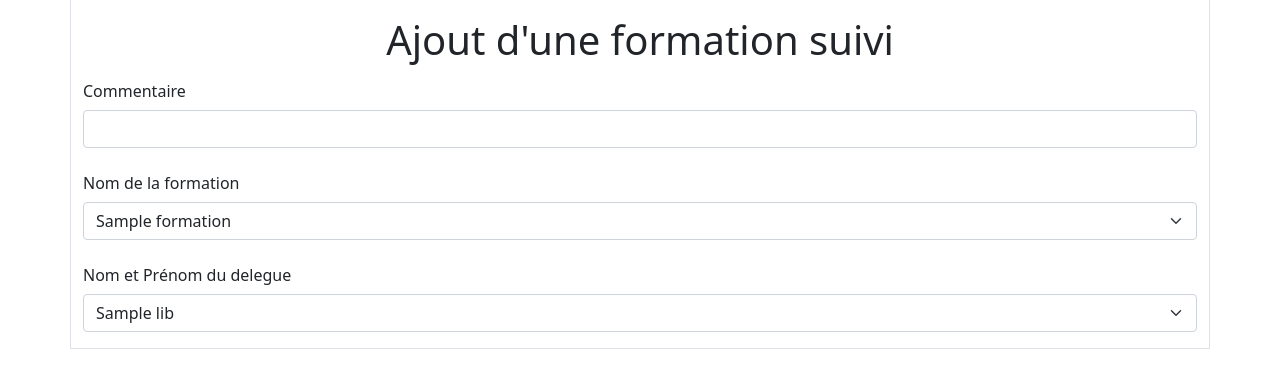
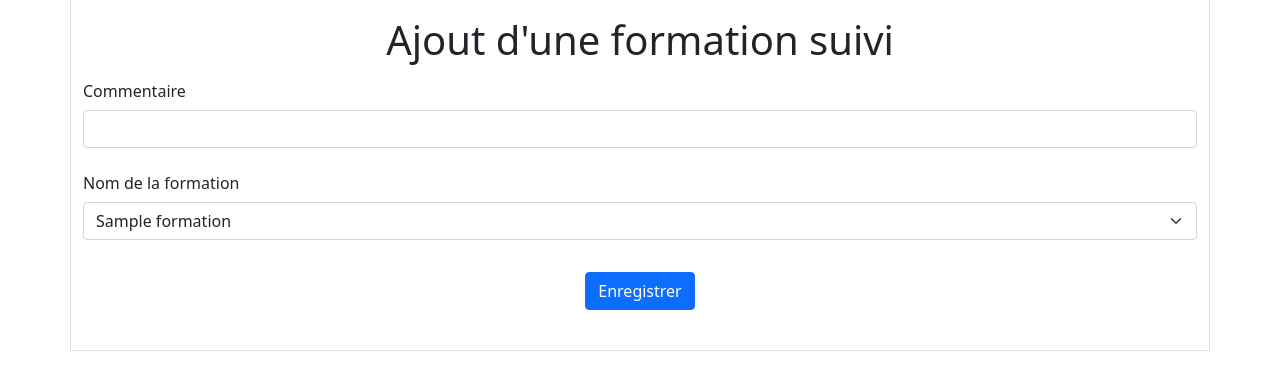
Before and after one commit to Delhalle/AppliRembFrais, a PHP site: template view/formationSuivi/ajoutFormationSuivi.php in a window 1280 px wide. Shown: the part 81-471 px from the top of the page. Run offline with PHP 8.4, Linux system fonts and the light colour scheme; the template is opened without the code that fills it: most values are stand-ins (such as "Sample title", 1, 10 or a date in 2020).

Commit message:
AjoutFormation-AffichageDuFormEtDeLaListeFormation-StephaneHilaricus

```diff
--- a/view/formationSuivi/ajoutFormationSuivi.php
+++ b/view/formationSuivi/ajoutFormationSuivi.php
@@ -1,9 +1,9 @@
 <h1 class="text-center">Ajout d'une formation suivi</h1>
 <form action="index.php?action=ajoutFormSuiviTrait" method="post">
 <div class="row mb-3">
-        <label for="montant" class="col-lg-4 col-form-label">Commentaire</label>
+        <label for="commentaire" class="col-lg-4 col-form-label">Commentaire</label>
         <div class="col-sm-12">
-            <input type="text" class="form-control" name="montant" value="<?php if (isset($_POST['montant']) == true) echo $_POST['montant']; ?>" id="montant">
+            <input type="text" class="form-control" name="commentaire" value="<?php if (isset($_POST['commentaire']) == true) echo $_POST['commentaire']; ?>" id="commentaire">
         </div>
     </div>
     <div class="row mb-3">
@@ -11,7 +11,7 @@
         <div class="col-sm-12">
             <!-- liste déroulante -->
             <select class="form-select form-select-md" name="formation">
-                <?php foreach ($lesFormation as $uneFormation) {
+                <?php foreach ($lesFormations as $uneFormation) {
                     $id = $uneFormation->getId();
                     $form = $uneFormation->getFormation();
                     if (isset($_POST['formation']) == true && $_POST['formation'] == $unType->getId())
@@ -22,22 +22,12 @@
             </select>
         </div>
     </div>
-    <div class="row mb-3">
-        <label for="delegue" class="col-lg-4 col-form-label">Nom et Prénom du delegue</label>
-        <div class="col-sm-12">
-            <!-- liste déroulante -->
-            <select class="form-select form-select-md" name="delegue">
-                <?php foreach ($lesDelegues as $unDelegue) {
-                    $id = $unDelegue->getId();
-                    $nom = $unDelegue->getNom();
-                    $prenom = $unPrenom->getPrenom();
-                    if (isset($_POST['delegue']) == true && $_POST['delegue'] == $unDelegue->getId())
-                        echo ("<option selected value=$id>$lib</option>");
-                    else
-                        echo ("<option value=$id>$lib</option>");
-                } ?>
-            </select>
+    <div class="p-3 mb-4">
+        <div class="text-center">
+            <button type="submit" class="btn btn-primary">Enregistrer</button>
         </div>
     </div>
-
 </form>
+<?php
+if (isset($msg)) echo $msg;
+?>
```
Also changed, not shown: controller/FormationSuiviController.php (+8 -6 lines), model/repository/FormationRepository.php (added, +24 -0 lines).
